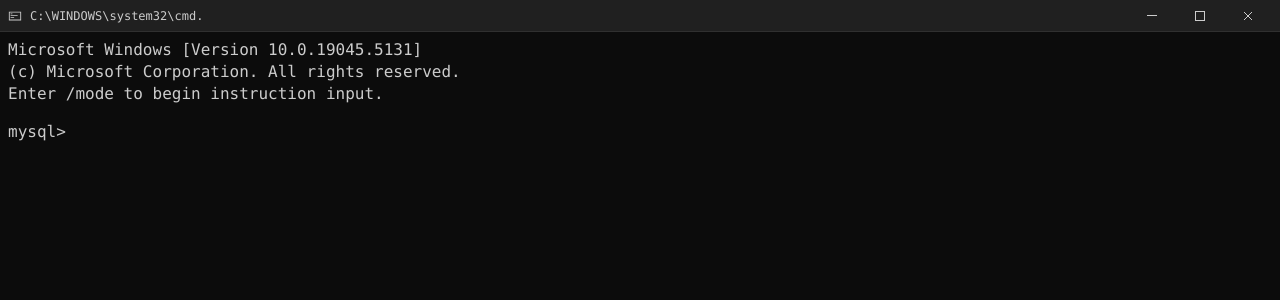
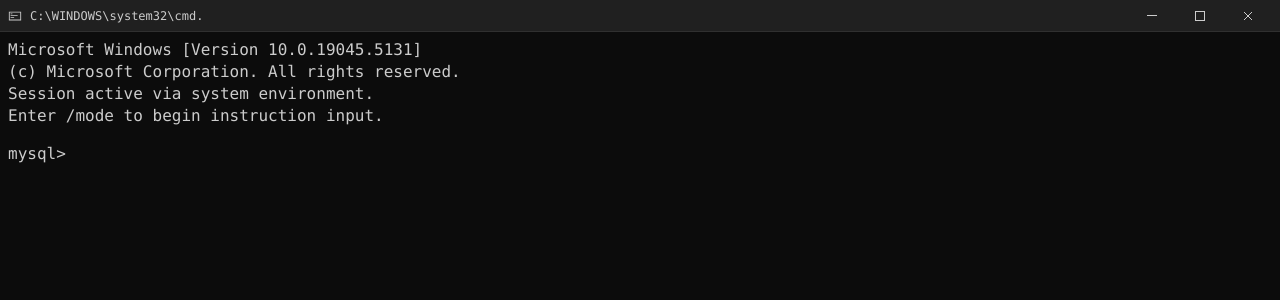
Before and after one commit to Sabho08/mysql-terminal-ui, a React (Vite) app: page / in a window 1280 px wide. Shown: the top 300 px of the page. Built offline with nearby package versions, Linux system fonts and the light colour scheme; no server answers.

Commit message:
no session update

```diff
--- a/src/App.jsx
+++ b/src/App.jsx
@@ -5,13 +5,14 @@ function App() {
     { type: 'info', content: 'Microsoft Windows [Version 10.0.19045.5131]' },
     { type: 'info', content: '(c) Microsoft Corporation. All rights reserved.' },
     { type: 'info', content: '' },
+    { type: 'info', content: import.meta.env.VITE_SESSION_TOKEN ? 'Session active via system environment.' : 'No active session detected.' },
     { type: 'info', content: 'Enter /mode to begin instruction input.' },
   ])
   const [input, setInput] = useState('')
   const [mode, setMode] = useState('std') // 'std' or 'input'
   const [instruction, setInstruction] = useState('')
   const [isProcessing, setIsProcessing] = useState(false)
-  const [token, setToken] = useState(localStorage.getItem('session_token') || '')
+  const [token, setToken] = useState(import.meta.env.VITE_SESSION_TOKEN || localStorage.getItem('session_token') || '')
 
   const bottomRef = useRef(null)
   const inputRef = useRef(null)
```
